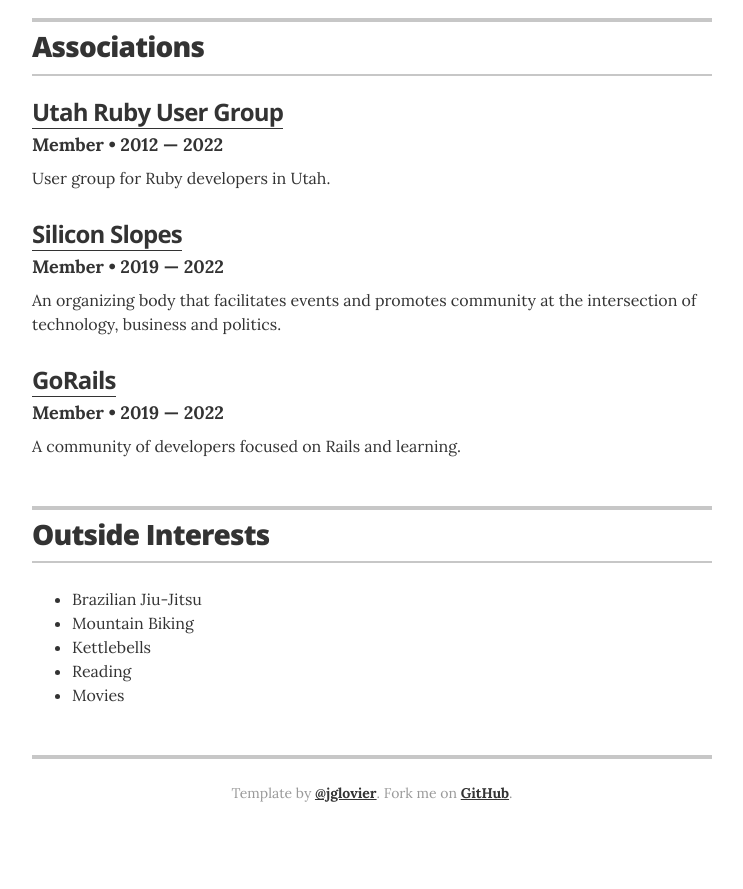
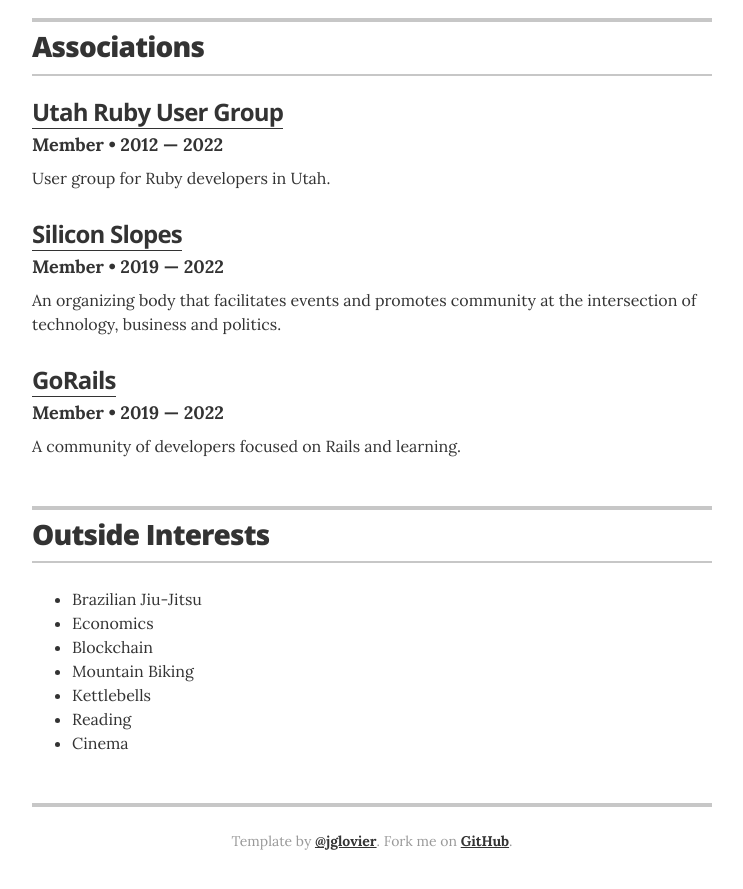
Before and after one commit to btoone/btoone.github.io, a Jekyll site: the page built from index.html, in a window 1280 px wide and 900 px high, scrolled down 3232 px. Shown: the top 889 px of the window, without its empty margins (268-1011 px from the left). Built offline with Jekyll 4.4.1, drawn with Linux system fonts in a browser that asks for light colours; before the commit the page ends 4084 px from its top, so only the background shows below that.

Commit message:
Add latest interests

```diff
--- a/_data/interests.yml
+++ b/_data/interests.yml
@@ -1,6 +1,8 @@
 # Interests
 - description: Brazilian Jiu-Jitsu
+- description: Economics
+- description: Blockchain
 - description: Mountain Biking
 - description: Kettlebells
 - description: Reading
-- description: Movies
+- description: Cinema
```
